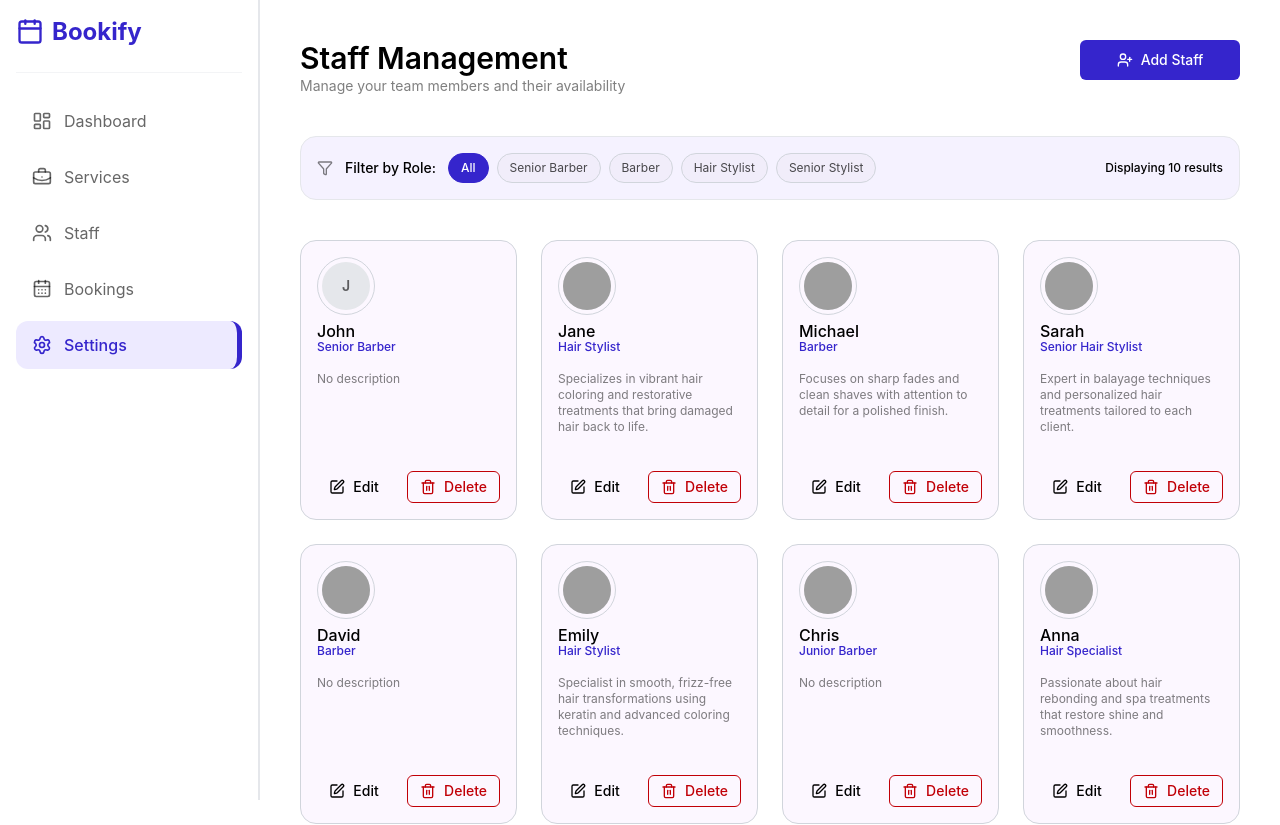
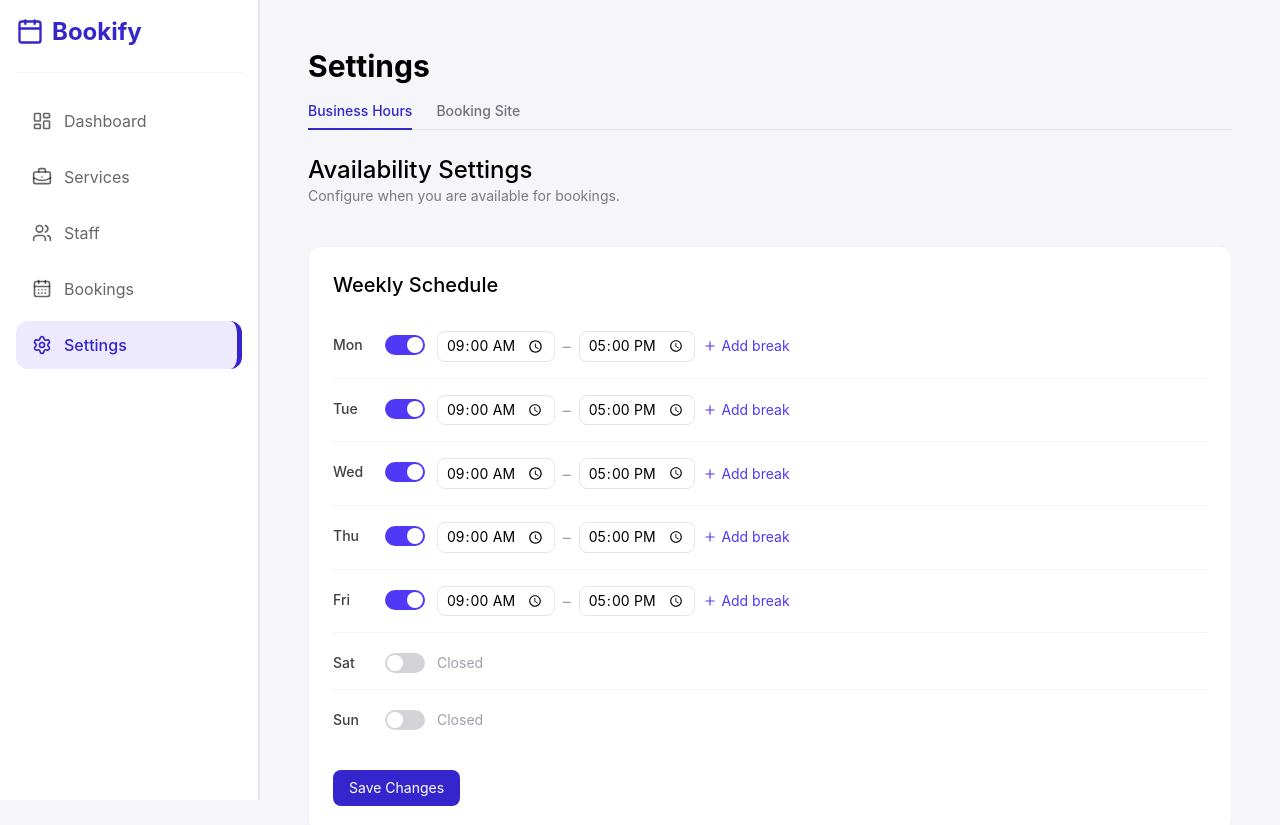
Before and after one commit to jraay12/Saas-booking, a React (Vite) app: page /admin/settings in a window 1280 px wide. Shown: the top 825 px of the page. Built offline with nearby package versions, Linux system fonts and the light colour scheme; grey boxes are pictures that could not be loaded.

Commit message:
add settings

```diff
--- a/src/App.tsx
+++ b/src/App.tsx
@@ -9,6 +9,7 @@ import Dashboard from "./pages/admin/Dashboard";
 import Service from "./pages/admin/Service";
 import Bookings from "./pages/admin/Bookings";
 import Staff from "./pages/admin/Staff";
+import Settings from "./pages/admin/Settings";
 function App() {
   return (
     <>
@@ -27,7 +28,7 @@ function App() {
           <Route path="/admin/services" element={<Service />} />
           <Route path="/admin/bookings" element={<Bookings />} />
           <Route path="/admin/staff" element={<Staff />} />
-          <Route path="/admin/settings" element={<Staff />} />
+          <Route path="/admin/settings" element={<Settings />} />
         </Route>
       </Routes>
     </>
--- a/src/layout/AdminLayout.tsx
+++ b/src/layout/AdminLayout.tsx
@@ -41,7 +41,7 @@ const menu = [
 
 export default function AdminLayout() {
   return (
-    <div className="min-h-screen bg-white grid grid-cols-1 md:grid-cols-[260px_1fr] overflow-x-hidden">
+    <div className="min-h-screen bg-[#f5f5fa] grid grid-cols-1 md:grid-cols-[260px_1fr] ">
       {/* SIDEBAR */}
       <aside className="hidden md:block bg-white border-r border-gray-200 h-screen sticky top-0">
         <Sidebar data={menu} />
@@ -53,7 +53,7 @@ export default function AdminLayout() {
         {/* <AdminHeader /> */}
 
         {/* PAGE CONTENT */}
-        <main className="flex-1 p-4 sm:p-6 overflow-auto">
+        <main className="flex-1 p-4 sm:p-6 ">
           <Outlet />
         </main>
       </div>
--- a/src/pages/admin/Settings.tsx
+++ b/src/pages/admin/Settings.tsx
@@ -1,7 +1,326 @@
+import { useState } from "react";
+import { Clock, Plus, X, Copy } from "lucide-react";
+
+const tabs = [
+  { label: "Business Hours", value: "hours" },
+  { label: "Booking Site", value: "site" },
+];
+
+type DaySchedule = {
+  enabled: boolean;
+  start: string;
+  end: string;
+  breaks: { start: string; end: string }[];
+};
+
+const DAYS = ["Mon", "Tue", "Wed", "Thu", "Fri", "Sat", "Sun"];
+
+const DEFAULT_SCHEDULE: DaySchedule[] = DAYS.map((_, i) => ({
+  enabled: i < 5,
+  start: "09:00",
+  end: "17:00",
+  breaks: [],
+}));
+
 const Settings = () => {
+  const [active, setActive] = useState("hours");
+
+  // BOOKING SITE STATE
+  const [bookingUrl, setBookingUrl] = useState(
+    "https://your-booking-site.com/demo",
+  );
+  const [copied, setCopied] = useState(false);
+
+  const copyLink = async () => {
+    await navigator.clipboard.writeText(bookingUrl);
+    setCopied(true);
+    setTimeout(() => setCopied(false), 1500);
+  };
+
+  const handleSubmit = (data: any) => {
+    console.log("SUBMIT SETTINGS:", data);
+    // 🔥 send to API here
+  };
+
   return (
-    <div>Settings</div>
-  )
+    <div className="p-4 sm:p-6 overflow-y-auto">
+      <h1 className="text-2xl sm:text-3xl font-bold">Settings</h1>
+
+      {/* Tabs */}
+      <div className="flex gap-4 sm:gap-6 mt-4 border-b border-zinc-200 ">
+        {tabs.map((item) => {
+          const isActive = active === item.value;
+
+          return (
+            <button
+              key={item.value}
+              onClick={() => setActive(item.value)}
+              className={`relative pb-2 text-[14px] font-medium transition-all whitespace-nowrap
+                ${
+                  isActive
+                    ? "text-[#3525cc]"
+                    : "text-zinc-500 hover:text-[#3525cc]"
+                }
+              `}
+            >
+              {item.label}
+
+              <span
+                className={`absolute left-0 -bottom-[1px] h-[2px] bg-[#3525cc] transition-all duration-300
+                  ${isActive ? "w-full" : "w-0"}
+                `}
+              />
+            </button>
+          );
+        })}
+      </div>
+
+      {active === "hours" && (
+        <BusinessHoursTab onSubmit={handleSubmit} />
+      )}
+
+      {active === "site" && (
+        <BookingSiteTab
+          bookingUrl={bookingUrl}
+          setBookingUrl={setBookingUrl}
+          copyLink={copyLink}
+          copied={copied}
+        />
+      )}
+    </div>
+  );
+};
+
+export default Settings;
+
+/* ---------------- BUSINESS HOURS ---------------- */
+
+function BusinessHoursTab({ onSubmit }: { onSubmit: any }) {
+  const [schedule, setSchedule] = useState<DaySchedule[]>(
+    DEFAULT_SCHEDULE,
+  );
+
+  const updateDay = (i: number, key: keyof DaySchedule, value: any) => {
+    setSchedule((prev) =>
+      prev.map((d, idx) => (idx === i ? { ...d, [key]: value } : d)),
+    );
+  };
+
+  const toggleDay = (i: number) => {
+    updateDay(i, "enabled", !schedule[i].enabled);
+  };
+
+  const updateBreak = (
+    dayIdx: number,
+    breakIdx: number,
+    key: "start" | "end",
+    value: string,
+  ) => {
+    const updated = [...schedule];
+    updated[dayIdx].breaks[breakIdx][key] = value;
+    setSchedule(updated);
+  };
+
+  const addBreak = (i: number) => {
+    const updated = [...schedule];
+    updated[i].breaks.push({ start: "12:00", end: "13:00" });
+    setSchedule(updated);
+  };
+
+  const removeBreak = (dayIdx: number, breakIdx: number) => {
+    const updated = [...schedule];
+    updated[dayIdx].breaks.splice(breakIdx, 1);
+    setSchedule(updated);
+  };
+
+  return (
+    <div className="mt-6">
+      <h1 className="text-xl sm:text-2xl font-medium">
+        Availability Settings
+      </h1>
+      <p className="text-black/50 text-sm">
+        Configure when you are available for bookings.
+      </p>
+
+      <div className="bg-white mt-6 sm:mt-10 p-4 sm:p-6 rounded-xl border border-zinc-100">
+        <h2 className="font-medium text-lg sm:text-xl">
+          Weekly Schedule
+        </h2>
+
+        <div className="divide-y divide-zinc-100 mt-4">
+          {DAYS.map((day, i) => {
+            const d = schedule[i];
+
+            return (
+              <div
+                key={day}
+                className="flex flex-col sm:flex-row sm:items-start gap-3 py-4"
+              >
+                <span className="w-10 text-sm font-medium text-zinc-700 pt-1">
+                  {day}
+                </span>
+
+                <Toggle
+                  on={d.enabled}
+                  onChange={() => toggleDay(i)}
+                />
+
+                {d.enabled ? (
+                  <div className="flex flex-col gap-2 flex-1">
+                    {/* TIME ROW */}
+                    <div className="flex flex-col sm:flex-row sm:items-center gap-2">
+                      <input
+                        type="time"
+                        value={d.start}
+                        onChange={(e) =>
+                          updateDay(i, "start", e.target.value)
+                        }
+                        className="border border-zinc-200 rounded-lg px-2 py-1 text-sm w-full sm:w-auto"
+                      />
+
+                      <span className="text-zinc-400 hidden sm:block">
+                        –
+                      </span>
+
+                      <input
+                        type="time"
+                        value={d.end}
+                        onChange={(e) =>
+                          updateDay(i, "end", e.target.value)
+                        }
+                        className="border border-zinc-200 rounded-lg px-2 py-1 text-sm w-full sm:w-auto"
+                      />
+
+                      {d.breaks.length === 0 && (
+                        <button
+                          onClick={() => addBreak(i)}
+                          className="text-indigo-600 text-sm flex items-center gap-1"
+                        >
+                          <Plus size={14} /> Add break
+                        </button>
+                      )}
+                    </div>
+
+                    {/* BREAKS */}
+                    {d.breaks.map((br, bi) => (
+                      <div
+                        key={bi}
+                        className="flex flex-col sm:flex-row sm:items-center gap-2"
+                      >
+                        <div className="flex items-center gap-2 text-sm">
+                          <Clock size={14} />
+                          <input
+                            type="time"
+                            value={br.start}
+                            onChange={(e) =>
+                              updateBreak(
+                                i,
+                                bi,
+                                "start",
+                                e.target.value,
+                              )
+                            }
+                            className="border rounded px-2 py-1"
+                          />
+                          –
+                          <input
+                            type="time"
+                            value={br.end}
+                            onChange={(e) =>
+                              updateBreak(i, bi, "end", e.target.value)
+                            }
+                            className="border rounded px-2 py-1"
+                          />
+                        </div>
+
+                        <button
+                          onClick={() => removeBreak(i, bi)}
+                        >
+                          <X size={14} />
+                        </button>
+                      </div>
+                    ))}
+                  </div>
+                ) : (
+                  <span className="text-sm text-zinc-400 pt-1">
+                    Closed
+                  </span>
+                )}
+              </div>
+            );
+          })}
+        </div>
+
+        {/* SUBMIT */}
+        <button
+          onClick={() => onSubmit(schedule)}
+          className="mt-6 bg-[#3525cc] text-white px-4 py-2 rounded-lg text-sm hover:opacity-90"
+        >
+          Save Changes
+        </button>
+      </div>
+    </div>
+  );
 }
 
-export default Settings
+/* ---------------- BOOKING SITE ---------------- */
+
+function BookingSiteTab({
+  bookingUrl,
+  setBookingUrl,
+  copyLink,
+  copied,
+}: any) {
+  return (
+    <div className="mt-6 space-y-4">
+      <h2 className="text-xl font-medium">Booking Site</h2>
+
+      <div className="bg-white p-4 rounded-xl border space-y-3">
+        <label className="text-sm text-zinc-600">
+          Public Booking URL
+        </label>
+
+        <div className="flex flex-col sm:flex-row gap-2">
+          <input
+            value={bookingUrl}
+            onChange={(e) => setBookingUrl(e.target.value)}
+            className="border rounded-lg px-3 py-2 w-full text-sm"
+          />
+
+          <button
+            onClick={copyLink}
+            className="flex items-center justify-center gap-2 bg-zinc-900 text-white px-3 py-2 rounded-lg text-sm"
+          >
+            <Copy size={14} />
+            {copied ? "Copied" : "Copy"}
+          </button>
+        </div>
+      </div>
+    </div>
+  );
+}
+
+/* ---------------- TOGGLE ---------------- */
+
+function Toggle({
+  on,
+  onChange,
+}: {
+  on: boolean;
+  onChange: () => void;
+}) {
+  return (
+    <button
+      onClick={onChange}
+      className={`relative w-10 h-5 rounded-full transition-colors mt-1 ${
+        on ? "bg-indigo-600" : "bg-zinc-300"
+      }`}
+    >
+      <span
+        className={`absolute top-0.5 w-4 h-4 bg-white rounded-full transition-all ${
+          on ? "left-[22px]" : "left-0.5"
+        }`}
+      />
+    </button>
+  );
+}
```
